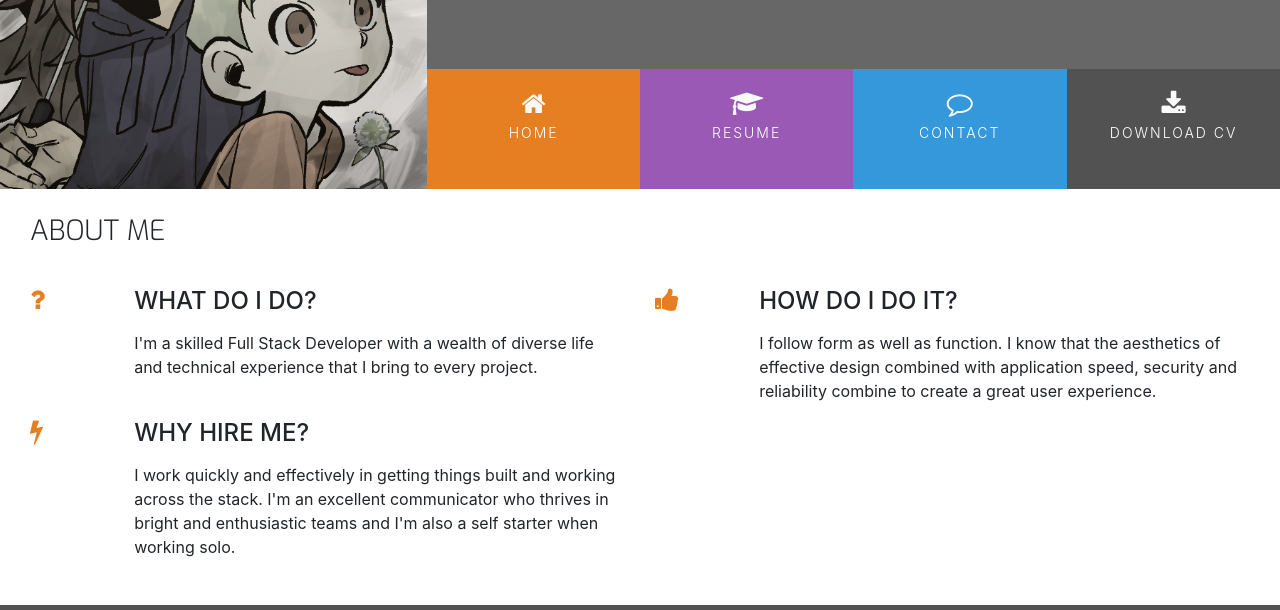
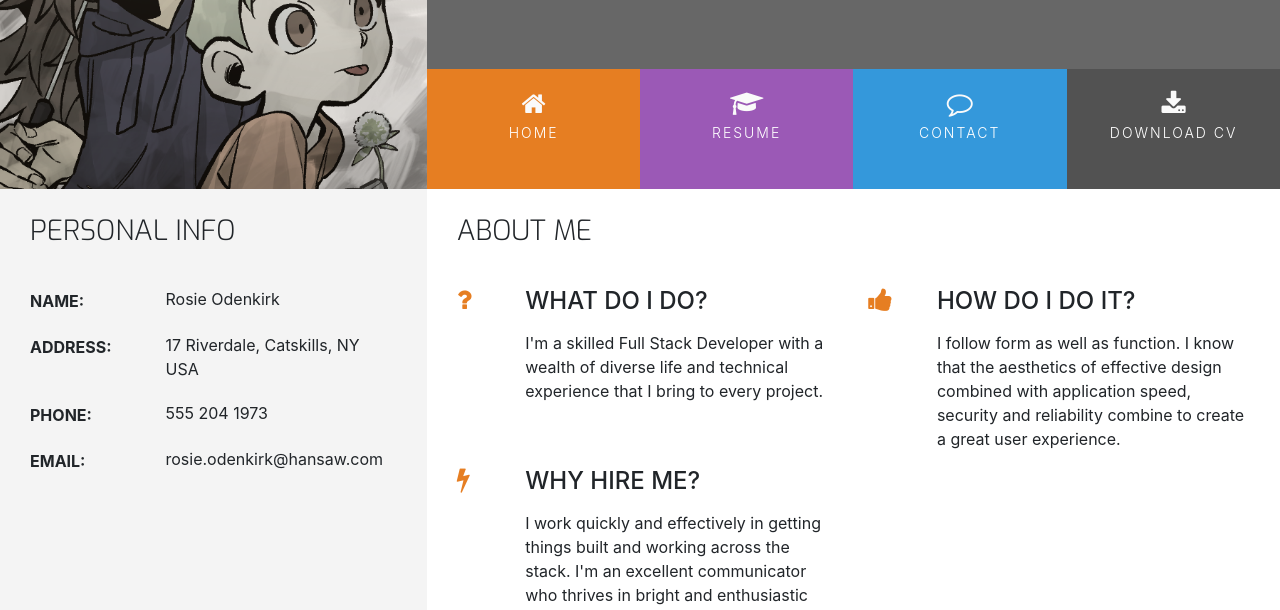
Before and after one commit to michmattera/Michelle-Resume, a plain HTML site: page index.html in a window 1280 px wide. Shown: the part 180-790 px from the top of the page. Drawn offline with nearby package versions, Linux system fonts and the light colour scheme.

Commit message:
Add base for resume page

```diff
--- a/assets/css/style.css
+++ b/assets/css/style.css
@@ -4,6 +4,14 @@
 
 .bg-color-name-title {
     background-color: #676767;
+}
+
+.bg-color-personal-info {
+    background-color: #f4f4f4;
+}
+
+.bg-color-three-reasons {
+    background-color: #fff;
 }
 
 .ui-menu-color-home {
@@ -217,3 +225,38 @@ footer {
 .three-reasons-heading {
     margin-bottom: 15px;
 }
+
+/* ----------------------------------------Personal Info */
+
+.personal-info-item {
+    margin-bottom: 20px;
+    display: block;
+    clear: both;
+}
+
+.personal-info-item .key,
+.personal-info-item .value {
+    padding-right: 8px;
+    display: inline-block;
+}
+
+.personal-info-item .key p,
+.personal-info-item .value p {
+    margin: 0;
+}
+
+.personal-info-item .key {
+    width: 30%;
+    margin-right: 21px;
+    padding-top: 2px;
+    vertical-align: top;
+}
+
+.personal-info-item .key p {
+    font-weight: 700;
+}
+
+.personal-info-item .value {
+    position: relative;
+    width: 60%;
+}
--- a/index.html
+++ b/index.html
@@ -48,7 +48,64 @@
     </header>
 
     <section class="container-fluid">
-        <div class="row row-table">
+        <div class="row">
+            <div class="col-md-4 bg-color-personal-info section-column">
+                <div class="row">
+                    <div class="col-12">
+                        <h3 class="section-heading uppercase">
+                            Personal Info
+                        </h3>
+                    </div>
+                </div>
+                <div class="personal-info-item">
+                    <div class="key">
+                        <p class="uppercase">
+                            Name:
+                        </p>
+                    </div>
+                    <div class="value">
+                        <p>
+                            Rosie Odenkirk
+                        </p>
+                    </div>
+                </div>
+                <div class="personal-info-item">
+                    <div class="key">
+                        <p class="uppercase">
+                            Address:
+                        </p>
+                    </div>
+                    <div class="value">
+                        <p>
+                            17 Riverdale, Catskills, NY USA
+                        </p>
+                    </div>
+                </div>
+                <div class="personal-info-item">
+                    <div class="key">
+                        <p class="uppercase">
+                            Phone:
+                        </p>
+                    </div>
+                    <div class="value">
+                        <p>
+                            555 204 1973
+                        </p>
+                    </div>
+                </div>
+                <div class="personal-info-item">
+                    <div class="key">
+                        <p class="uppercase">
+                            Email:
+                        </p>
+                    </div>
+                    <div class="value">
+                        <p>
+                            rosie.odenkirk@hansaw.com
+                        </p>
+                    </div>
+                </div>
+            </div>
             <div class="col-md-8 bg-color-three-reasons section-column">
                 <div class="row">
                     <div class="col">
```
Also changed, not shown: resume.html (+47 -1 lines).
